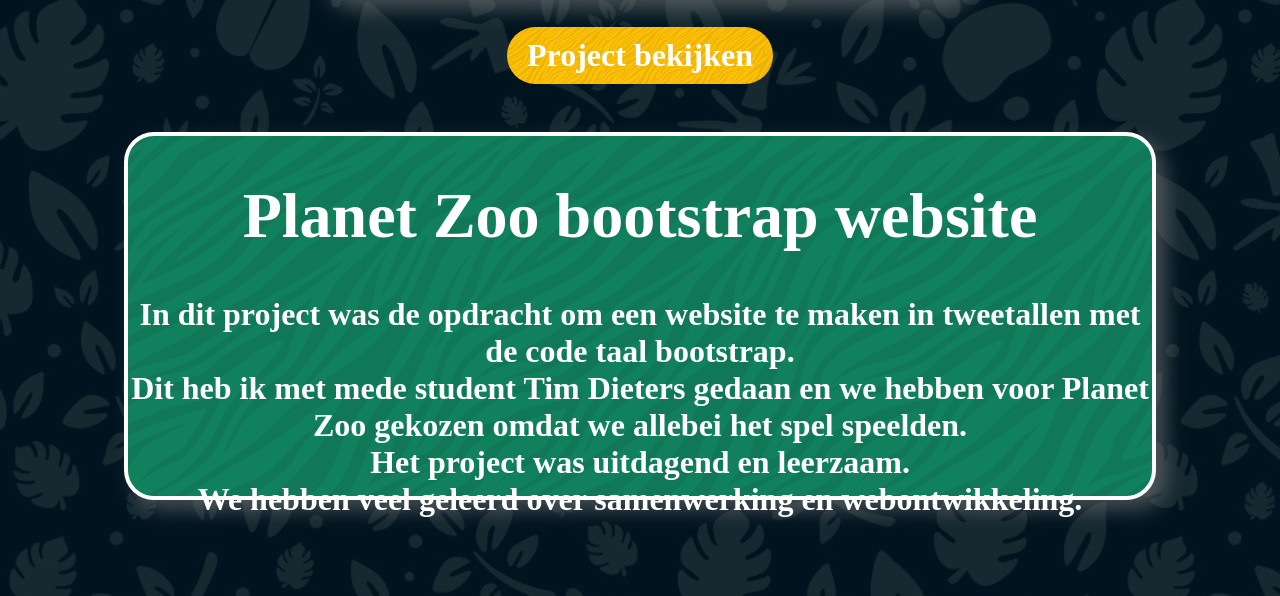
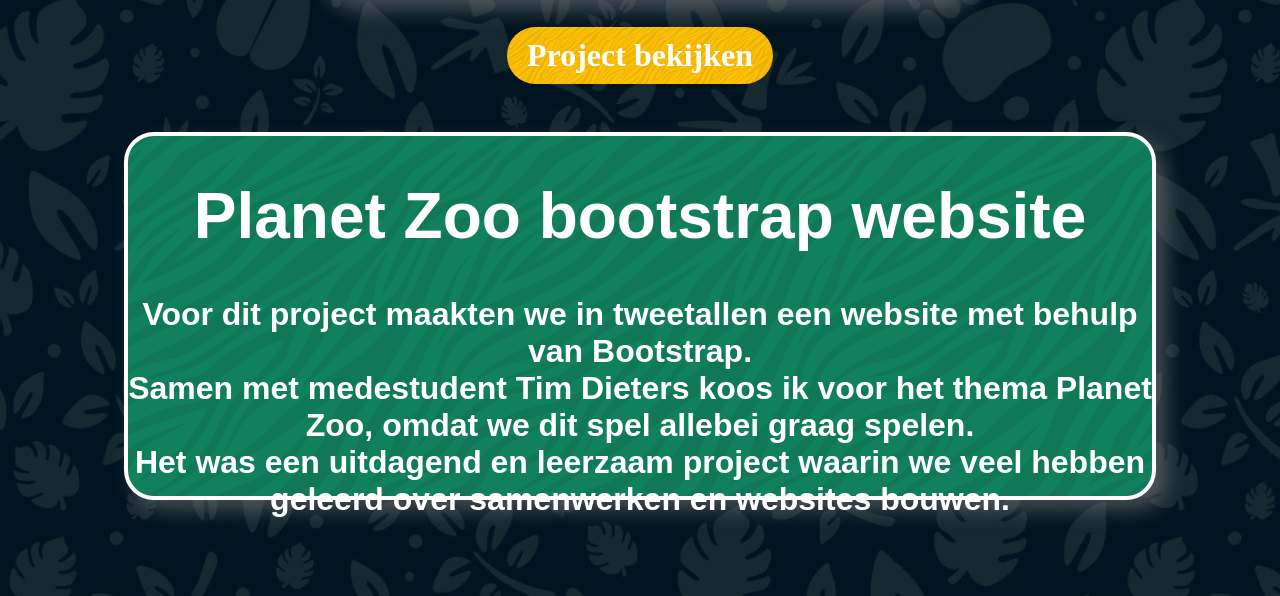
Before and after one commit to aimalessio/website-goeie, a PHP site: page /projecten/planetzoo/index.html in a window 1280 px wide. Shown: the part 524-1120 px from the top of the page. Run offline with PHP 8.4, Linux system fonts and the light colour scheme.

Commit message:
planet zoo pagina border aangepast

```diff
--- a/app/projecten/planetzoo/index.html
+++ b/app/projecten/planetzoo/index.html
@@ -18,19 +18,14 @@
         </a>
         <img class="planetzoo" src="../media/planetzoo.png" alt="zebra">
         <a id="bg_zebra" href="" class="button">Project bekijken</a>
-    <div class="border">
-    <h1 class="h1">Planet Zoo bootstrap website</h1>
-    <h2 class="h2">
-        In dit project was de opdracht om een website te maken in tweetallen met de code taal bootstrap.
-        <br>
-        Dit heb ik met mede student Tim Dieters gedaan en we hebben voor Planet Zoo gekozen omdat we allebei het spel
-        speelden.
-        <br>
-        Het project was uitdagend en leerzaam.
-        <br>
-        We hebben veel geleerd over samenwerking en webontwikkeling.
-    </h2>
-    </div>
+        <div class="border">
+            <h1 class="h1">Planet Zoo bootstrap website</h1>
+            <h2 class="h2">
+                Voor dit project maakten we in tweetallen een website met behulp van Bootstrap. <br>
+                Samen met medestudent Tim Dieters koos ik voor het thema Planet Zoo, omdat we dit spel allebei graag spelen. <br>
+                Het was een uitdagend en leerzaam project waarin we veel hebben geleerd over samenwerken en websites bouwen.
+            </h2>
+        </div>
     </div>
 </body>
 
--- a/app/projecten/planetzoo/planetzoo.css
+++ b/app/projecten/planetzoo/planetzoo.css
@@ -43,9 +43,6 @@ html, body {
     color: white;
     z-index: 10;
     text-align: center;
-    width: 100%;
-   bottom: 10%;
-   font-size: sans-serif;
 }
 
 .button {
@@ -86,9 +83,6 @@ html, body {
     color: white;
     z-index: 3;
     text-align: center;
-    width: 100%;
-    bottom: -10%;
-    font-size: sans-serif;
 }
 
 
@@ -97,6 +91,7 @@ html, body {
     width: 80%;
     background-image: url('../media/bg_zebra.svg');
     background-color: #10815c;
+    font-family: sans-serif;
     object-fit: cover;
     position: absolute;
     top: 105%;
```
